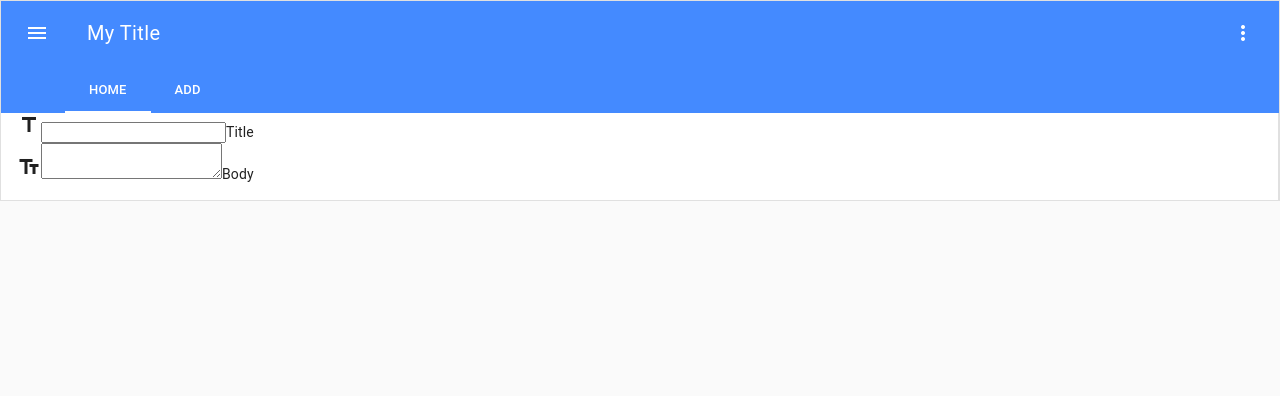
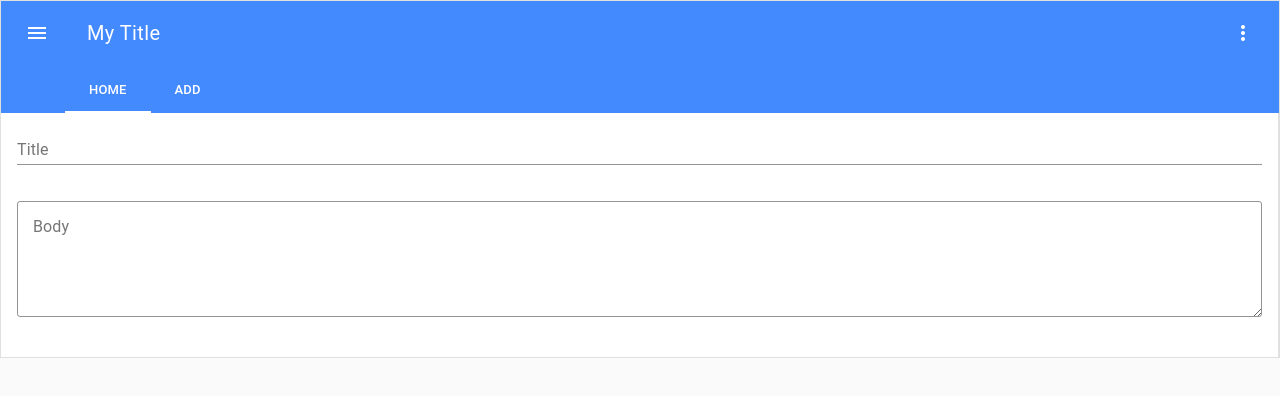
Before and after one commit to G-BlueSummer/vue-demo, a Vue app: page /add in a window 1280 px wide. Shown: the top 396 px of the page. Built offline with nearby package versions, Linux system fonts and the light colour scheme.

Commit message:
重写新建页面

```diff
--- a/src/views/AddPost.vue
+++ b/src/views/AddPost.vue
@@ -1,39 +1,31 @@
 <template>
   <div class="container">
     <div class="section">
-      <form>
-        <div class="input-field">
-          <i class="material-icons prefix">title</i>
-          <input id="title" type="text" class="validate" v-model.lazy.trim="title" />
+      <form @submit.prevent="post">
+        <md-field>
+          <md-input id="title" v-model.lazy.trim="title" />
           <label for="title">Title</label>
-        </div>
-        <div class="input-field">
-          <i class="material-icons prefix">text_fields</i>
-          <textarea id="content" class="materialize-textarea" v-model="content"></textarea>
+        </md-field>
+        <md-field>
+          <md-textarea id="content" class="materialize-textarea" v-model="content"></md-textarea>
           <label for="content">Body</label>
-        </div>
-        <div v-if="showPreview">
-          <div class="card">
-            <div class="card-content">
-              <span class="card-title center-align">{{title}}</span>
-              <p style="white-space: pre-line;">{{content}}</p>
-            </div>
-          </div>
-          <blockquote v-if="submited">Create Successfully!</blockquote>
-          <button
-            @click.prevent="post"
-            class="btn waves-effect waves-light"
-            type="submit"
-            name="action"
-          >
-            Create
-            <i class="material-icons right">send</i>
-          </button>
-        </div>
+        </md-field>
+        <md-card v-if="showPreview">
+          <md-card-header>{{title}}</md-card-header>
+          <md-card-content>{{content}}</md-card-content>
+          <md-button type="submit" class="md-primary" v-if="!submitting">Create</md-button>
+          <md-progress-spinner md-mode="indeterminate" :md-diameter="30" :md-stroke="3" v-else></md-progress-spinner>
+        </md-card>
       </form>
     </div>
   </div>
 </template>
+
+<style lang="scss" scoped>
+  .md-progress-spinner {
+    margin: 24px;
+  }
+</style>
 
 <script>
   export default {
@@ -42,19 +34,20 @@ export default {
       return {
         title: "",
         content: "",
-      submited: false
+        submitting: false
       };
     },
     methods: {
       post() {
-      this.submited = false;
+        this.submitting = true;
         this.$axios
           .post("https://jsonplaceholder.typicode.com/posts", {
             title: this.title,
             body: this.content
           })
-        .then(() => (this.submited = true))
-        .catch(e => alert(e));
+          .then(() => this.$router.push("/"))
+          .catch(e => alert(e))
+          .finally(() => this.submitting = false)
       }
     },
     computed: {
```
Lines whose indentation alone changed are shown as unchanged.
